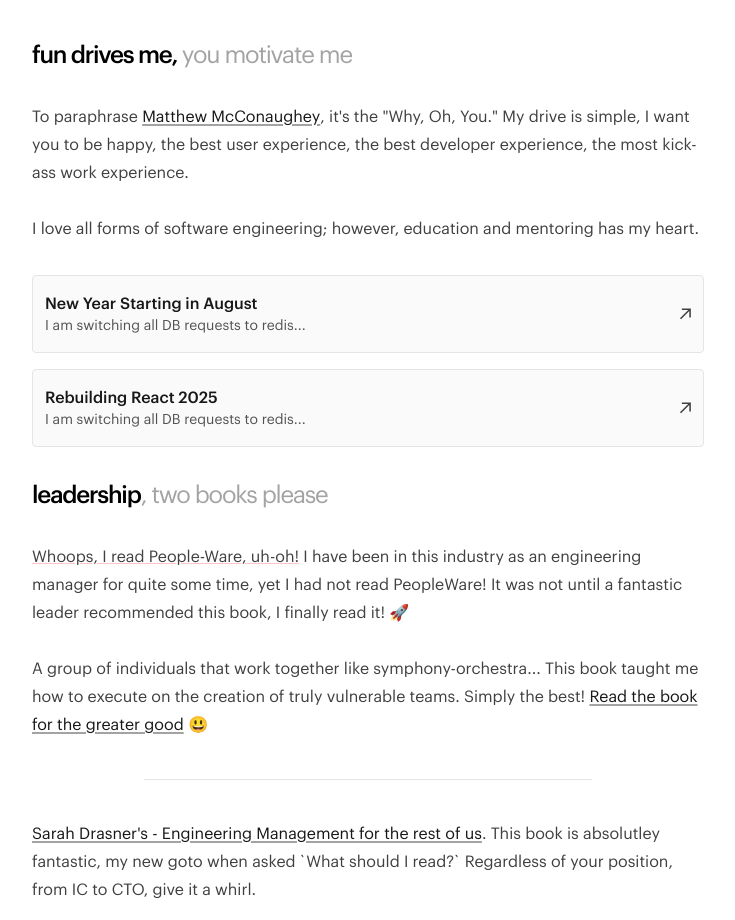
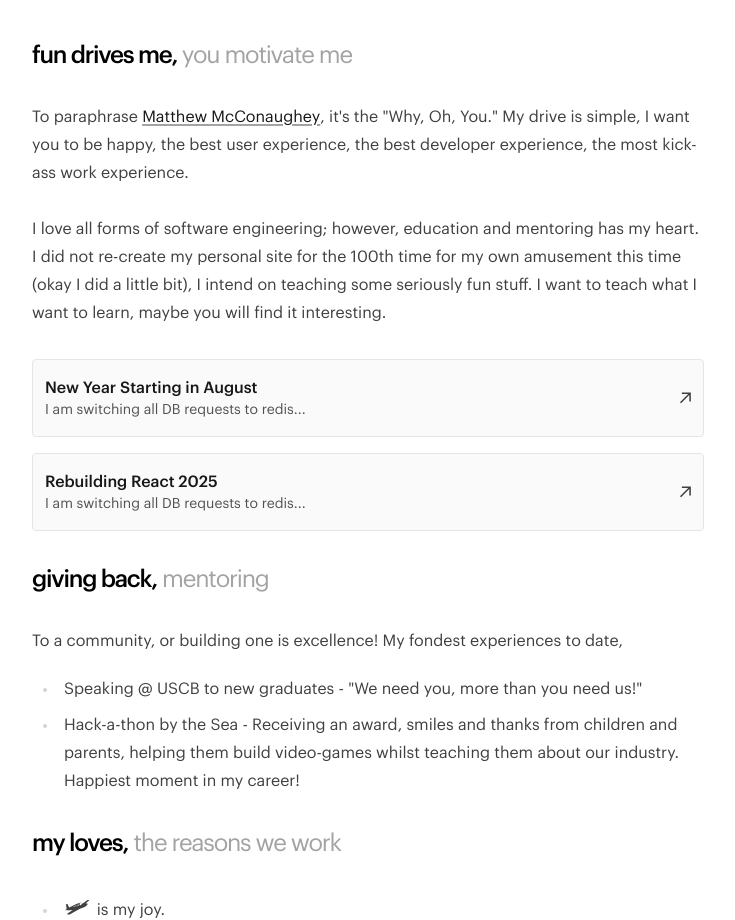
Before and after one commit to ryanyogan/yogan.dev, a Next.js app: page / in a window 1280 px wide. Shown: the part 495-1415 px from the top of the page, without its empty margins (272-1007 px from the left). Built offline with nearby package versions, Linux system fonts and the light colour scheme.

Commit message:
feat // small fixes

```diff
--- a/src/app/about/page.tsx
+++ b/src/app/about/page.tsx
@@ -7,6 +7,12 @@ export default function MePage() {
           here&apos;s too much,
         </span>
       </h1>
+      <p className="prose prose-neutral dark:prose-invert text-sm font-semibold text-slate-500">
+        Disclaimer: I asked ChatGPT to write something funny, and the result
+        follows. I find it somewhat hilarious 🤣.
+      </p>
+
+      <br />
 
       <p className="prose prose-neutral dark:prose-invert">
         Hey there, fellow humans! I&apos;m Ryan, the software engineering wizard
@@ -72,6 +78,8 @@ export default function MePage() {
         read it! 🚀
       </p>
 
+      <br />
+
       <p className="prose prose-neutral dark:prose-invert">
         A group of individuals that work together like symphony-orchestra...
         This book taught me how to execute on the creation of truly vulnerable
@@ -92,16 +100,6 @@ export default function MePage() {
         You have yet to mention,{" "}
         <span className="text-neutral-400 font-normal">leadership...</span>
       </h1>
-
-      <small>
-        <i>
-          Disclaimer: I asked ChatGPT 3.5-Turbo to write something funny, and
-          the result follows. I find it somewhat hilarious
-        </i>{" "}
-        🤣
-      </small>
-
-      <br />
 
       <p className="prose prose-neutral dark:prose-invert">
         This topic is huge, and not nearly as fun to write about compared to
--- a/src/app/page.tsx
+++ b/src/app/page.tsx
@@ -65,7 +65,10 @@ export default function HomePage() {
         the most kick-ass work experience.
         <br />
         <br />I love all forms of software engineering; however, education and
-        mentoring has my heart.
+        mentoring has my heart. I did not re-create my personal site for the
+        100th time for my own amusement this time (okay I did a little bit), I
+        intend on teaching some seriously fun stuff. I want to teach what I want
+        to learn, maybe you will find it interesting.
       </p>
 
       <div className="my-8 flex flex-col space-y-4 w-full">
@@ -77,41 +80,6 @@ export default function HomePage() {
           <BlogLink name="Rebuilding React 2025" slug="rebuilding-react-2025" />
         </Suspense>
       </div>
-
-      <h3 className="font-bold text-2xl my-8 tracking-tighter">
-        leadership
-        <span className="text-neutral-400 font-normal">, two books please</span>
-      </h3>
-
-      <p className="prose prose-neutral dark:prose-invert">
-        <span className="underline decoration-red-400/40">
-          Whoops, I read People-Ware, uh-oh!
-        </span>{" "}
-        I have been in this industry as an engineering manager for quite some
-        time, yet I had not read PeopleWare! It was not until a fantastic leader
-        recommended this book, I finally read it! 🚀
-        <br />
-        <br />A group of individuals that work together like
-        symphony-orchestra... This book taught me how to execute on the creation
-        of truly vulnerable teams. Simply the best!{" "}
-        <a
-          href="https://www.amazon.com/Peopleware-Productive-Projects-Tom-DeMarco/dp/0932633439/ref=sr_1_4?keywords=peopleware&qid=1664326500&qu=eyJxc2MiOiIyLjE2IiwicXNhIjoiMS43NSIsInFzcCI6IjEuNzkifQ%3D%3D&sr=8-4"
-          className="underline decoration-slice transition-all duration-300 ease-in-out"
-        >
-          Read the book for the greater good
-        </a>
-        &nbsp;😃
-      </p>
-
-      <div className="h-px my-10 bg-neutral-200 dark:bg-neutral-500 w-2/3 mx-auto" />
-
-      <p className="prose prose-neutral dark:prose-invert">
-        <a href="https://www.engmanagement.dev/">
-          Sarah Drasner&apos;s - Engineering Management for the rest of us
-        </a>
-        . This book is absolutley fantastic, my new goto when asked `What should
-        I read?` Regardless of your position, from IC to CTO, give it a whirl.
-      </p>
 
       <h3 className="font-bold text-2xl my-8 tracking-tighter">
         giving back,
```
